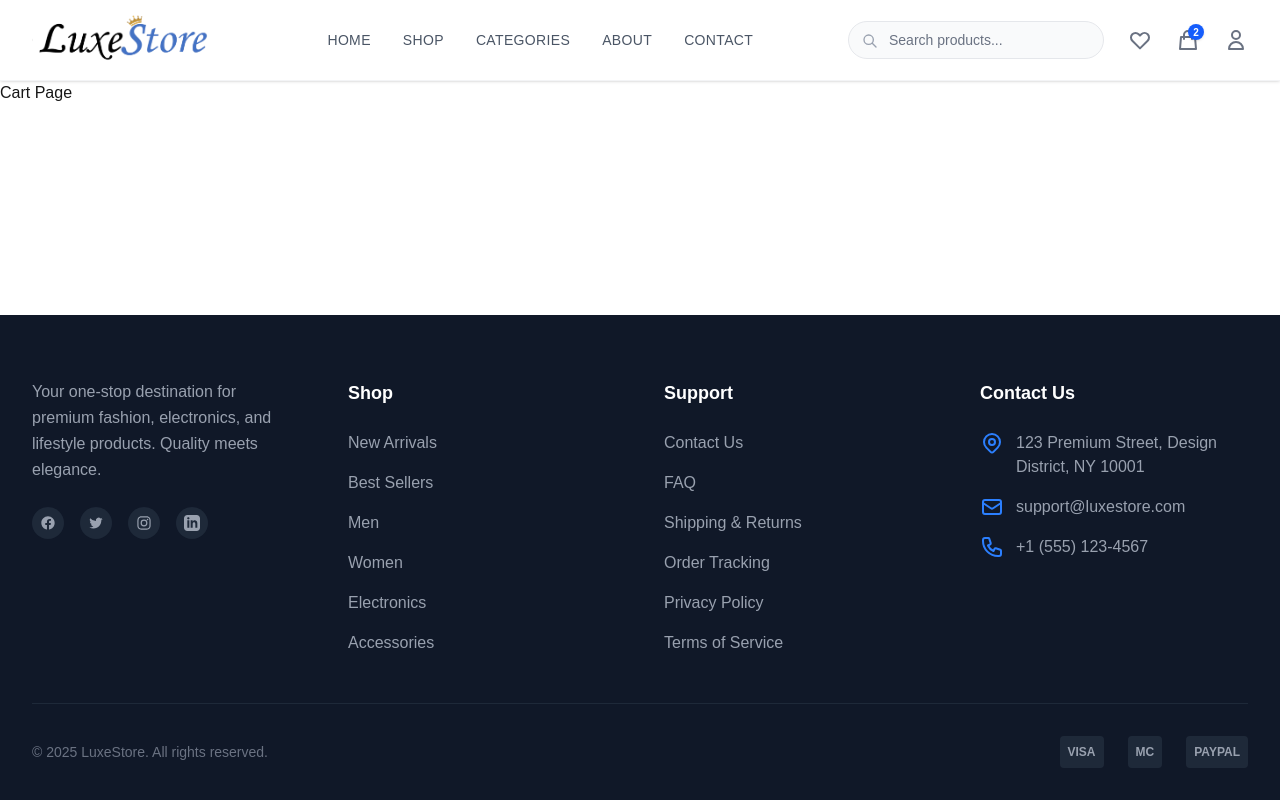
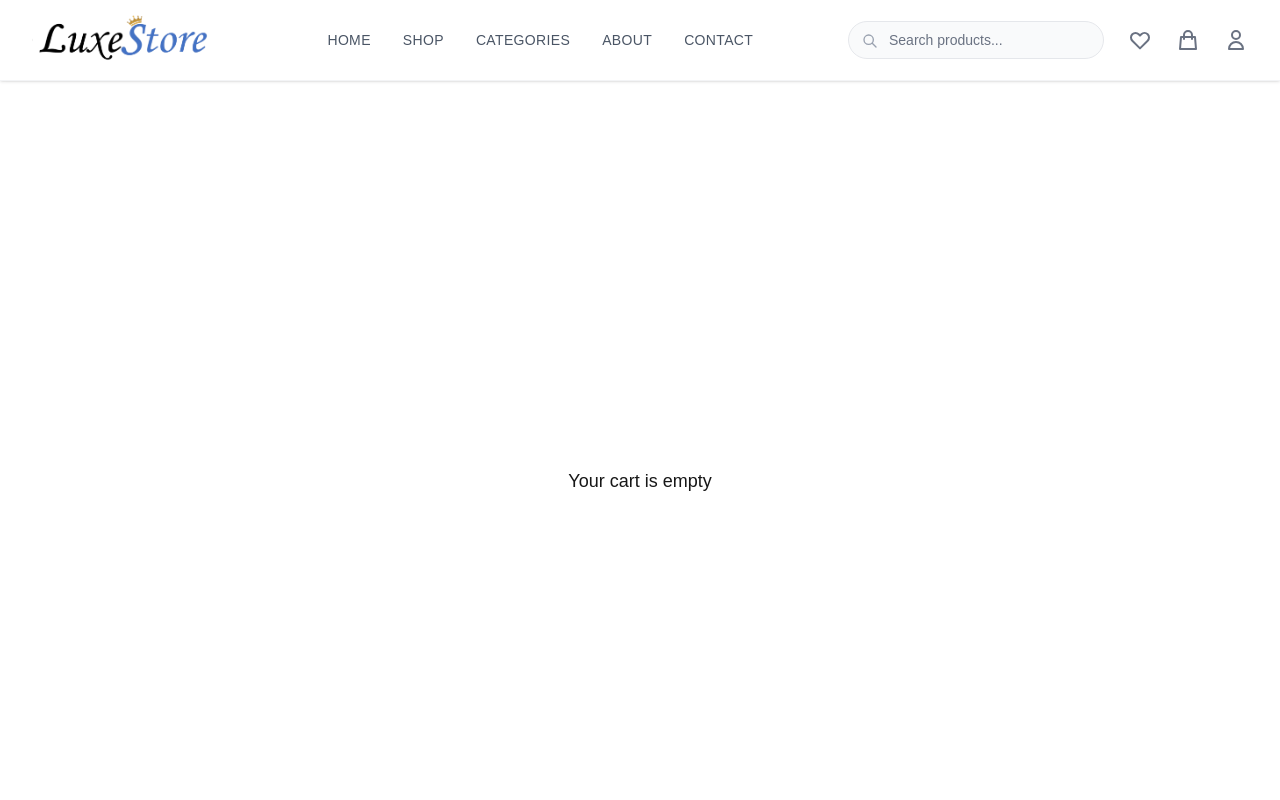
Before and after one commit to zeeshanAli329/LuxeStore, a Next.js app: page /cart in a window 1280 px wide. Shown: the top 800 px of the page. Built offline with nearby package versions, Linux system fonts and the light colour scheme.

Commit message:
cart-updates

```diff
--- a/src/app/cart/page.jsx
+++ b/src/app/cart/page.jsx
@@ -1,10 +1,69 @@
-import next from "next";
+"use client";
+import { useStore } from "@/store";
+import { useRouter } from "next/navigation";
 
-const CartPage = () => {
+export default function CartPage() {
+    const { cart, removeFromCart } = useStore();
+    const router = useRouter();
+
+    if (cart.length === 0) {
+        return (
+            <div className="min-h-screen flex items-center justify-center">
+                <p className="text-lg font-medium">Your cart is empty</p>
+            </div>
+        );
+    }
+
+    const handleBuyNow = (item) => {
+        // For now, redirect to checkout page or payment page
+        router.push("/checkout"); // You can implement checkout page later
+    };
+
     return (
-        <div>
-            <h1>Cart Page</h1>
+        <div className="min-h-screen bg-gray-50 py-12 px-4">
+            <div className="max-w-5xl mx-auto bg-white rounded-xl shadow-sm p-6">
+                <h1 className="text-2xl font-bold mb-6">Shopping Cart</h1>
+
+                {cart.map((item) => (
+                    <div
+                        key={item.id}
+                        className="flex items-center gap-6 border-b py-4"
+                    >
+                        {/* Image */}
+                        <img
+                            src={item.image}
+                            alt={item.title}
+                            className="w-20 h-20 object-contain"
+                        />
+
+                        {/* Info */}
+                        <div className="flex-1">
+                            <h2 className="font-semibold text-gray-900">{item.title}</h2>
+                            <p className="text-gray-500 text-sm">Price: ${item.price}</p>
+                            <p className="text-gray-500 text-sm">Qty: {item.qty}</p>
+                        </div>
+
+                        {/* Actions */}
+                        <div className="flex flex-col gap-2">
+                            <button
+                                onClick={() => handleBuyNow(item)}
+                                className="px-4 py-2 bg-green-600 text-white rounded-lg hover:bg-green-700 transition-colors text-sm"
+                            >
+                                Buy Now
+                            </button>
+                            <button
+                                onClick={() => removeFromCart(item.id)}
+                                className="px-4 py-2 bg-red-600 text-white rounded-lg hover:bg-red-700 transition-colors text-sm"
+                            >
+                                Delete
+                            </button>
+                        </div>
+
+                        {/* Total */}
+                        <div className="font-bold">${(item.price * item.qty).toFixed(2)}</div>
+                    </div>
+                ))}
+            </div>
         </div>
     );
-};
-export default CartPage;
+}
--- a/src/app/layout.js
+++ b/src/app/layout.js
@@ -2,6 +2,7 @@ import { Geist, Geist_Mono } from "next/font/google";
 import "./globals.css";
 import Navbar from "@/components/Navbar";
 import Footer from "@/components/Footer";
+import { StoreProvider } from "@/store";
 
 const geistSans = Geist({
   variable: "--font-geist-sans",
@@ -24,11 +25,13 @@ export default function RootLayout({ children }) {
       <body
         className={`${geistSans.variable} ${geistMono.variable} antialiased min-h-screen flex flex-col`}
       >
-        <Navbar />
-        <main className="flex-grow">
-          {children}
-        </main>
-        <Footer />
+        <StoreProvider>
+          <Navbar />
+          <main className="flex-grow">
+            {children}
+          </main>
+          <Footer />
+        </StoreProvider>
       </body>
     </html>
   );
--- a/src/app/productsSection/DetailsPage.jsx
+++ b/src/app/productsSection/DetailsPage.jsx
@@ -2,12 +2,29 @@
 
 import { useState, useEffect } from "react";
 import Link from "next/link";
+import { useRouter } from "next/navigation";
+import { useStore } from "@/store";
+
 
 export default function DetailsPage({ id }) {
     const [product, setProduct] = useState(null);
     const [relatedProducts, setRelatedProducts] = useState([]);
     const [loading, setLoading] = useState(true);
     const [error, setError] = useState(null);
+    const { addToCart } = useStore();
+    const router = useRouter();
+
+    const handleAddToCart = () => {
+        addToCart({
+            id: product.id,
+            title: product.title,
+            price: product.price,
+            image: product.image,
+        });
+
+        router.push("/cart");
+    };
+
 
     useEffect(() => {
         const fetchData = async () => {
@@ -111,9 +128,13 @@ export default function DetailsPage({ id }) {
                             </p>
 
                             <div className="flex gap-4">
-                                <button className="flex-1 bg-gray-900 text-white px-8 py-4 cursor-pointer rounded-xl font-semibold text-lg hover:bg-gray-800 transition-all transform hover:-translate-y-1 shadow-lg hover:shadow-xl">
+                                <button
+                                    onClick={handleAddToCart}
+                                    className="flex-1 bg-gray-900 text-white px-8 py-4 cursor-pointer rounded-xl font-semibold text-lg hover:bg-gray-800 transition-all transform hover:-translate-y-1 shadow-lg hover:shadow-xl"
+                                >
                                     Add to Cart
                                 </button>
+
                                 <button className="px-4 py-4 rounded-xl border-2 border-gray-200 cursor-pointer hover:border-gray-900 transition-colors">
                                     <svg className="w-6 h-6 text-gray-900" fill="none" stroke="currentColor" viewBox="0 0 24 24">
                                         <path strokeLinecap="round" strokeLinejoin="round" strokeWidth="2" d="M4.318 6.318a4.5 4.5 0 000 6.364L12 20.364l7.682-7.682a4.5 4.5 0 00-6.364-6.364L12 7.636l-1.318-1.318a4.5 4.5 0 00-6.364 0z" />
--- a/src/components/Navbar.jsx
+++ b/src/components/Navbar.jsx
@@ -3,11 +3,17 @@
 import { useState } from "react";
 import Link from "next/link";
 import { COMPANY_NAME, ALT, LOGO } from "@/app/constants/names";
+import { useStore } from "@/store";
+
 
 export default function Navbar() {
     const [isMenuOpen, setIsMenuOpen] = useState(false);
     const [isSearchOpen, setIsSearchOpen] = useState(false);
     const [searchQuery, setSearchQuery] = useState("");
+    const { cart } = useStore();
+    const cartCount = cart.reduce((total, item) => total + item.qty, 0);
+
+
 
     const handleSearchChange = (e) => {
         setSearchQuery(e.target.value);
@@ -87,7 +93,12 @@ export default function Navbar() {
                             <svg className="w-6 h-6" fill="none" stroke="currentColor" viewBox="0 0 24 24">
                                 <path strokeLinecap="round" strokeLinejoin="round" strokeWidth="2" d="M16 11V7a4 4 0 00-8 0v4M5 9h14l1 12H4L5 9z" />
                             </svg>
-                            <span className="absolute -top-1 -right-1 bg-blue-600 text-white text-[10px] font-bold rounded-full h-4 w-4 flex items-center justify-center shadow-sm">2</span>
+                            {cartCount > 0 && (
+                                <span className="absolute -top-1 -right-1 bg-blue-600 text-white text-[10px] font-bold rounded-full h-4 w-4 flex items-center justify-center shadow-sm">
+                                    {cartCount}
+                                </span>
+                            )}
+
                         </Link>
 
                         <button className="text-gray-500 hover:text-blue-600 transition-colors transform hover:scale-110">
--- /dev/null
+++ b/src/store.js
@@ -0,0 +1,31 @@
+"use client";
+import { createContext, useContext, useState } from "react";
+
+const StoreContext = createContext();
+
+export function StoreProvider({ children }) {
+    const [cart, setCart] = useState([]);
+
+    const addToCart = (product) => {
+        setCart((prev) => {
+            const exists = prev.find((i) => i.id === product.id);
+            return exists
+                ? prev.map((i) =>
+                    i.id === product.id ? { ...i, qty: i.qty + 1 } : i
+                )
+                : [...prev, { ...product, qty: 1 }];
+        });
+    };
+
+    const removeFromCart = (id) => {
+        setCart((prev) => prev.filter((i) => i.id !== id));
+    };
+
+    return (
+        <StoreContext.Provider value={{ cart, addToCart, removeFromCart }}>
+            {children}
+        </StoreContext.Provider>
+    );
+}
+
+export const useStore = () => useContext(StoreContext);
```
